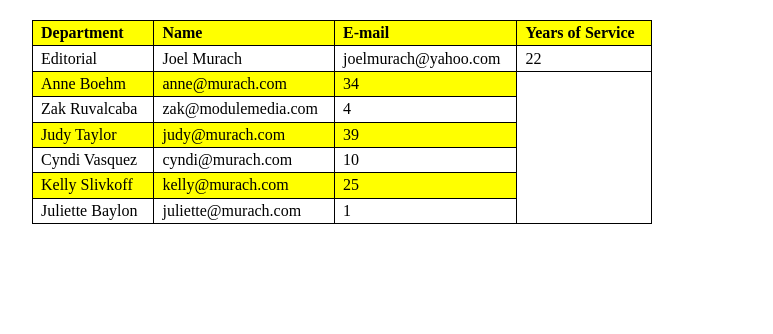
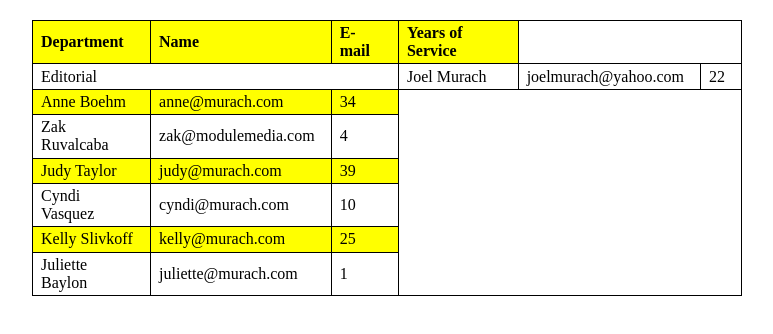
Before and after one commit to demirciAhmet/Responsive-Web-Design, a plain HTML site: page Activity2.html in a window 1280 px wide. Shown: the whole page, without its empty margins (253-1026 px from the left). Drawn offline with Linux system fonts and the light colour scheme.

Commit message:
add colspan to a data

```diff
--- a/Activity2.html
+++ b/Activity2.html
@@ -20,7 +20,7 @@
 		</thead>
 		<tbody>
 			<tr>
-				<td>Editorial</td>
+				<td colspan="3">Editorial</td>
 				<td>Joel Murach</td>
 				<td>joelmurach@yahoo.com</td>
 				<td class="right">22</td>
```
